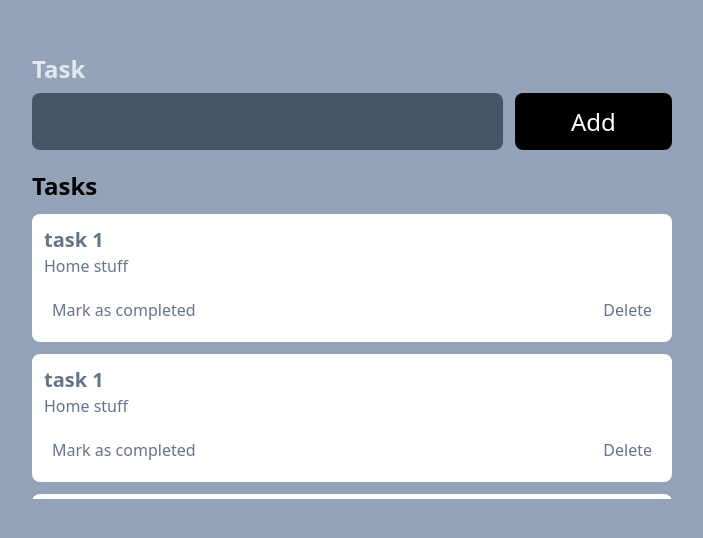
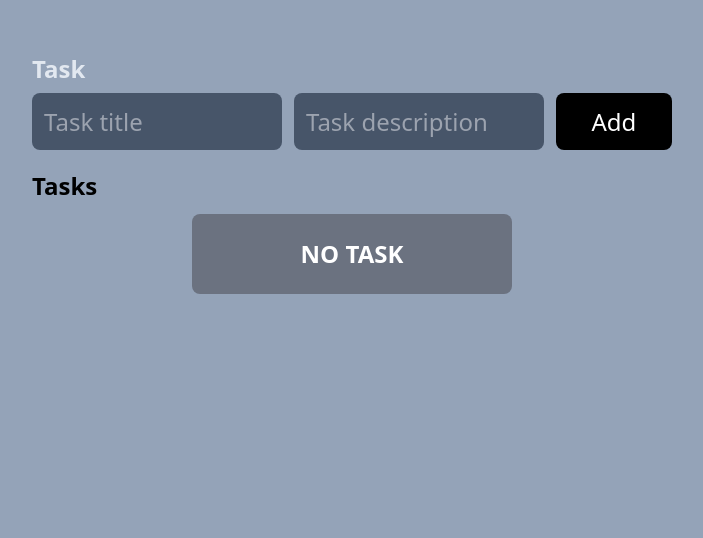
Before and after one commit to bryan936M/nextjs14-redux, a Next.js app: page / in a window 1280 px wide. Shown: the part 230-768 px from the top of the page, without its empty margins (288-991 px from the left). Built offline with nearby package versions, Linux system fonts and the light colour scheme.

Commit message:
feat: completed full integration with redux

```diff
--- a/app/page.tsx
+++ b/app/page.tsx
@@ -1,10 +1,39 @@
 'use client'
-import { FormEvent } from "react";
+import { FormEvent, useState } from "react";
 import Tasks from "../components/Task";
+import { useAppDispatch, useAppSelector } from "../redux/hooks";
+import { selectTasks, taskActions } from "@/redux/features/taskSlice";
+import { it } from "node:test";
 
 export default function Home() {
+  const [taskTitle, setTaskTitle] = useState<string>("");
+  const [taskDesc, setTaskDesc] = useState<string>("");
+  const dispatch = useAppDispatch();
+  const { items, error } = useAppSelector(selectTasks);
+
   function handleSubmit(event: FormEvent<HTMLFormElement>): void {
-    throw new Error("Function not implemented.");
+    event.preventDefault();
+    if (items.length === 0) {
+      dispatch(
+        taskActions.addTask({
+          id: 1,
+          title: taskTitle,
+          description: taskDesc,
+          isCompleted: false,
+        })
+      );
+
+      return;
+    }
+    const lastTask = items[items.length - 1];
+    dispatch(
+      taskActions.addTask({
+        id: lastTask.id + 1,
+        title: taskTitle,
+        description: taskDesc,
+        isCompleted: false,
+      })
+    );
   }
 
   return (
@@ -13,15 +42,28 @@ export default function Home() {
       <form onSubmit={handleSubmit} className="w-1/2 mx-auto space-y-2">
         <h1 className="font-extrabold text-2xl text-slate-200">Task</h1>
         <div className="flex space-x-3">
-          <input
-            type="text"
-            name="task_input"
-            id="task_input"
-            className="bg-slate-600 w-3/4 h-full p-3 rounded-lg text-2xl text-slate-300"
-          />
+          <div className="flex space-x-3">
+            <input
+              type="text"
+              name="task_title"
+              id="task_title"
+              placeholder="Task title"
+              onChange={(e) => setTaskTitle(e.target.value)}
+              className="bg-slate-600 w-3/4 h-full p-3 rounded-lg text-2xl text-slate-300 outline-none focus:ring-2 focus:ring-slate-500 transition-all duration-300 ease-in-out"
+            />
+            <input
+              type="text"
+              name="task_desc"
+              id="task_desc"
+              placeholder="Task description"
+              onChange={(e) => setTaskDesc(e.target.value)}
+              className="bg-slate-600 w-3/4 h-full p-3 rounded-lg text-2xl text-slate-300 outline-none focus:ring-2 focus:ring-slate-500 transition-all duration-300 ease-in-out"
+            />
+          </div>
+
           <button
             type="submit"
-            className="w-1/4 bg-black text-white text-2xl p-3 rounded-lg hover:bg-slate-700 transition-all duration-300 ease-in-out"
+            className="w-1/4 bg-black text-white text-2xl p-3 rounded-lg hover:bg-slate-700 focus:ring-2 focus:ring-slate-500 transition-all duration-300 ease-in-out"
           >
             Add
           </button>
@@ -29,7 +71,6 @@ export default function Home() {
       </form>
 
       {/* tasks list */}
-
       <Tasks />
     </main>
   );
--- a/components/Task.tsx
+++ b/components/Task.tsx
@@ -1,23 +1,28 @@
 import { ITask } from "@/Interfaces/ITask";
 import React from "react";
 import TaskCard from "./TaskCard";
+import { useAppSelector } from "@/redux/hooks";
+import { selectTasks } from "@/redux/features/taskSlice";
 
 type Props = {};
-const tasks: ITask[] = [
-  { title: "task 1", description: "Home stuff", id: 1, isCompleted: false },
-  { title: "task 1", description: "Home stuff", id: 2, isCompleted: false },
-  { title: "task 1", description: "Home stuff", id: 3, isCompleted: false },
-  { title: "task 1", description: "Home stuff", id: 3, isCompleted: false },
-  { title: "task 1", description: "Home stuff", id: 3, isCompleted: false },
-  { title: "task 1", description: "Home stuff", id: 3, isCompleted: false },
-];
+// const tasks: ITask[] = [
+//   { title: "task 1", description: "Home stuff", id: 1, isCompleted: false },
+//   { title: "task 1", description: "Home stuff", id: 2, isCompleted: false },
+//   { title: "task 1", description: "Home stuff", id: 3, isCompleted: false },
+//   { title: "task 1", description: "Home stuff", id: 4, isCompleted: false },
+//   { title: "task 1", description: "Home stuff", id: 5, isCompleted: false },
+//   { title: "task 1", description: "Home stuff", id: 6, isCompleted: false },
+// ];
 
 const Tasks = (props: Props) => {
+  const { items: tasks, error } = useAppSelector(selectTasks);
+  console.log(tasks[0] ? tasks[0] : "no task");
   return (
-    <div className="h-3/6 w-1/2 mx-auto space-y-3  ">
+    <div className="h-3/6 w-1/2 flex flex-col mx-auto space-y-3  ">
       <h1 className="text-2xl capitalize font-bold">Tasks</h1>
-      <div className="h-3/4 overflow-y-scroll no-scrollbar snap">
-        {tasks.map((task) => (
+      {tasks[0] ? (
+        <div className="h- overflow-y-scroll no-scrollbar snap">
+          {tasks.map((task, index) => (
             <TaskCard
               key={task.id}
               id={task.id}
@@ -27,6 +32,11 @@ const Tasks = (props: Props) => {
             />
           ))}
         </div>
+      ) : (
+        <div className="text-2xl text-white bg-gray-500 w-1/2 mx-auto uppercase text-center p-6 rounded-lg font-bold">
+          No task
+        </div>
+      )}
     </div>
   );
 };
```
Lines whose indentation alone changed are shown as unchanged.
